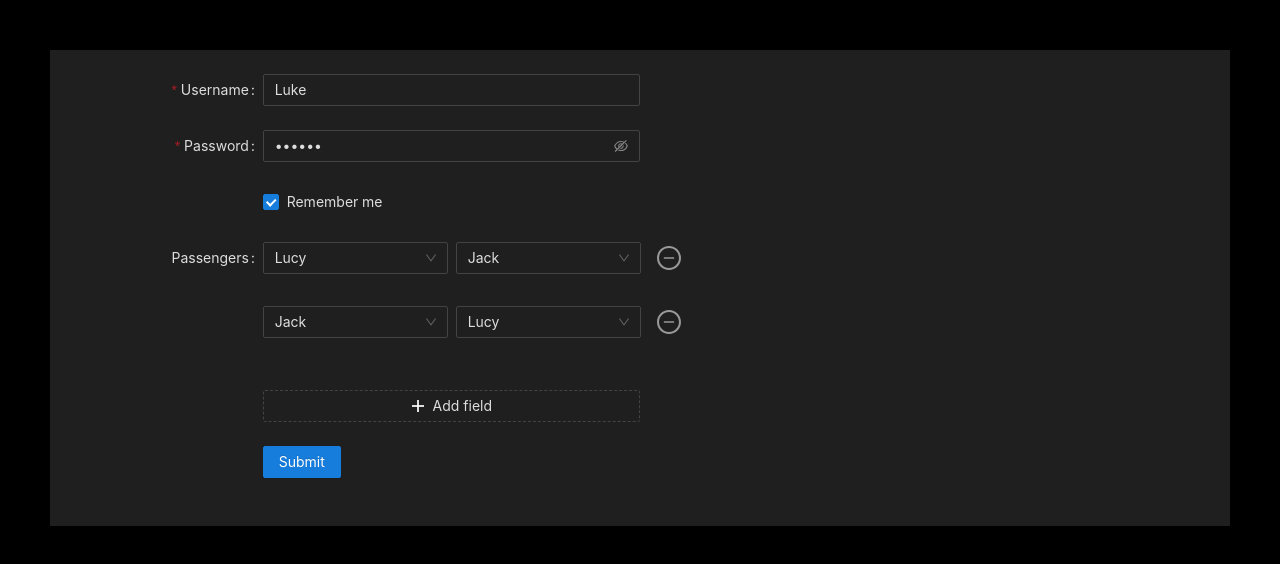
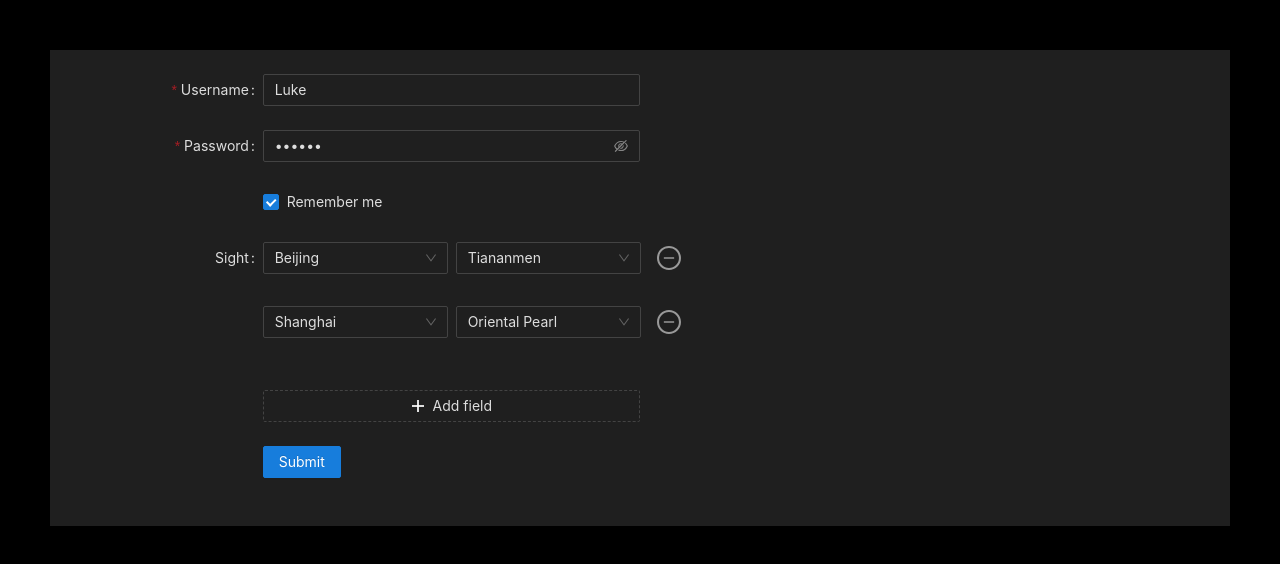
Before and after one commit to dhausser/next-app-ts, a Next.js app: page / in a window 1280 px wide. Shown: the top 564 px of the page. Built offline with nearby package versions, Linux system fonts and the light colour scheme.

Commit message:
Handle input dependency

```diff
--- a/components/product.tsx
+++ b/components/product.tsx
@@ -1,8 +1,23 @@
 import { Form, Input, Checkbox, Button, Select, Space } from 'antd'
 import { MinusCircleOutlined, PlusOutlined } from '@ant-design/icons'
 import React from 'react'
+import { SelectValue } from 'antd/lib/select'
 
 const { Option } = Select
+
+const areas = [
+  { label: 'Beijing', value: 'Beijing' },
+  { label: 'Shanghai', value: 'Shanghai' },
+]
+
+interface Sights {
+  [key: string]: string[]
+}
+
+const sights: Sights = {
+  Beijing: ['Tiananmen', 'Great Wall'],
+  Shanghai: ['Oriental Pearl', 'The Bund'],
+}
 
 const formItemLayout = {
   labelCol: {
@@ -21,7 +36,17 @@ const formItemLayoutWithOutLabel = {
   },
 }
 
+interface FormType {
+  username: string
+  password: string
+  remember: boolean
+  area: string
+  sights: string[]
+}
+
 export default function Product() {
+  const [form] = Form.useForm<FormType>()
+
   const onFinish = (values: any) => {
     console.log('Success:', values)
   }
@@ -30,17 +55,32 @@ export default function Product() {
     console.log('Failed:', errorInfo)
   }
 
+  const handleChange = (value: SelectValue, key: number) => {
+    const newSights = form.getFieldValue('sights')
+    newSights.splice(key, 1, {
+      area: value,
+      sight: sights[`${value}`],
+    })
+    form.setFieldsValue({ sights: newSights })
+  }
+
+  const getArea = (key: number): string => {
+    const { area } = form.getFieldValue('sights')[key]
+    return area
+  }
+
   return (
     <Form
-      name="dynamic_form_item"
+      form={form}
+      name="dynamic_form_nest_item"
       {...formItemLayout}
       initialValues={{
         username: 'Luke',
         password: '123456',
         remember: true,
-        names: [
-          { first: 'lucy', last: 'jack' },
-          { first: 'jack', last: 'lucy' },
+        sights: [
+          { area: areas[0].value, sight: sights.Beijing[0] },
+          { area: areas[1].value, sight: sights.Shanghai[0] },
         ],
       }}
       onFinish={onFinish}
@@ -71,12 +111,12 @@ export default function Product() {
       </Form.Item>
 
       <Form.List
-        name="names"
+        name="sights"
         rules={[
           {
             validator: async (_, names) => {
               if (!names || names.length < 2) {
-                return Promise.reject(new Error('At least 2 passengers'))
+                return Promise.reject(new Error('At least 2 sights'))
               }
             },
           },
@@ -87,7 +127,7 @@ export default function Product() {
             {fields.map(({ key, name, fieldKey, ...restField }, index) => (
               <Form.Item
                 {...(index === 0 ? formItemLayout : formItemLayoutWithOutLabel)}
-                label={index === 0 ? 'Passengers' : ''}
+                label={index === 0 ? 'Sight' : ''}
                 required={false}
                 key={key}
               >
@@ -98,33 +138,30 @@ export default function Product() {
                 >
                   <Form.Item
                     {...restField}
-                    name={[name, 'first']}
-                    fieldKey={[fieldKey, 'first']}
+                    name={[name, 'area']}
+                    fieldKey={[fieldKey, 'area']}
+                    noStyle
+                  >
+                    <Select
+                      options={areas}
+                      onChange={(value) => handleChange(value, key)}
+                      style={{ width: 185 }}
+                    />
+                  </Form.Item>
+                  <Form.Item
+                    {...restField}
+                    name={[name, 'sight']}
+                    fieldKey={[fieldKey, 'sight']}
                     validateTrigger={['onChange', 'onBlur']}
                     noStyle
                   >
-                    <Select style={{ width: 185 }}>
-                      <Option value="jack">Jack</Option>
-                      <Option value="lucy">Lucy</Option>
-                      <Option value="disabled" disabled>
-                        Disabled
-                      </Option>
-                    </Select>
-                  </Form.Item>
-                  <Form.Item
-                    {...restField}
-                    name={[name, 'last']}
-                    fieldKey={[fieldKey, 'last']}
-                    validateTrigger={['onChange', 'onBlur']}
-                    noStyle
-                  >
-                    <Select style={{ width: 185 }}>
-                      <Option value="jack">Jack</Option>
-                      <Option value="lucy">Lucy</Option>
-                      <Option value="disabled" disabled>
-                        Disabled
-                      </Option>
-                    </Select>
+                    <Select
+                      options={sights[getArea(key)].map((sight) => ({
+                        label: sight,
+                        value: sight,
+                      }))}
+                      style={{ width: 185 }}
+                    />
                   </Form.Item>
                   {fields.length > 1 ? (
                     <MinusCircleOutlined
@@ -139,7 +176,9 @@ export default function Product() {
               <Button
                 type="dashed"
                 onClick={() => {
-                  add({ first: 'lucy', last: 'jack' })
+                  const [{ value: area }] = areas
+                  const [sight] = sights[area]
+                  add({ area, sight })
                 }}
                 style={{ width: '40%', marginTop: '20px' }}
                 icon={<PlusOutlined />}
```
